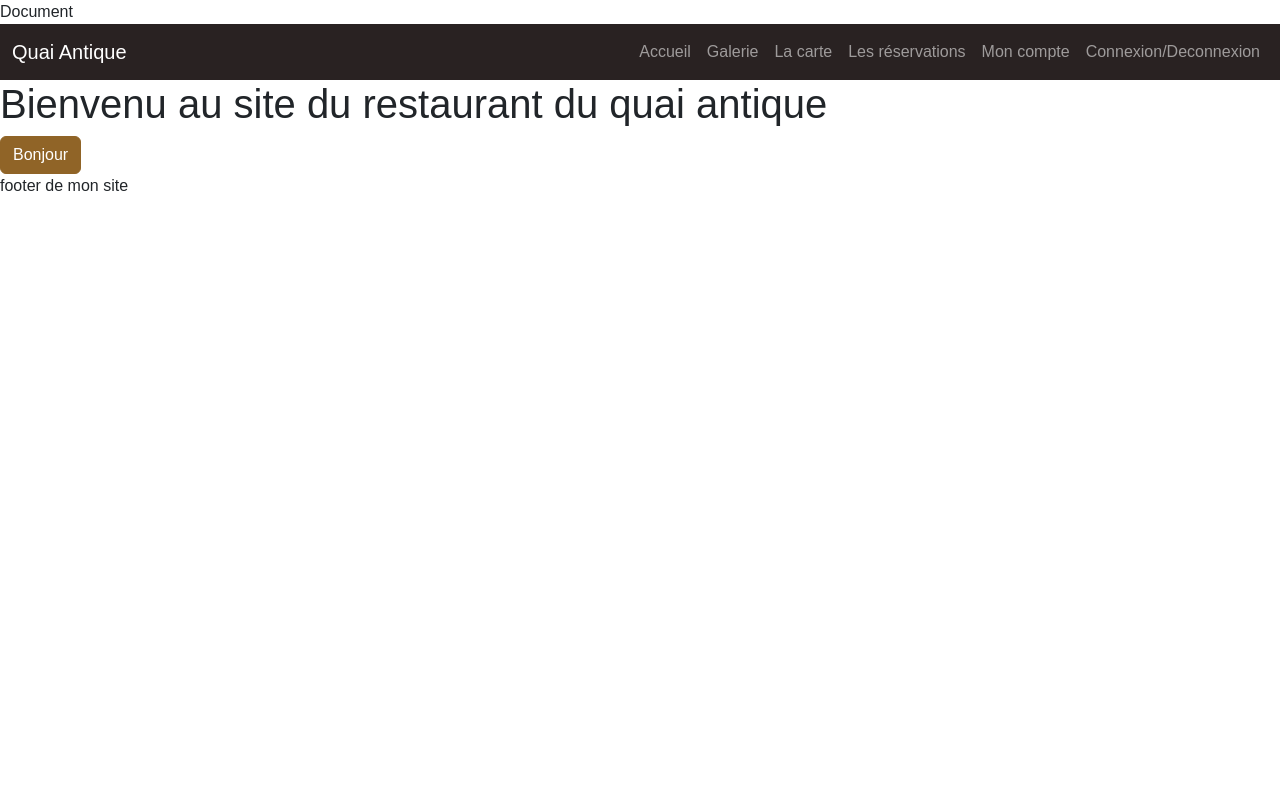
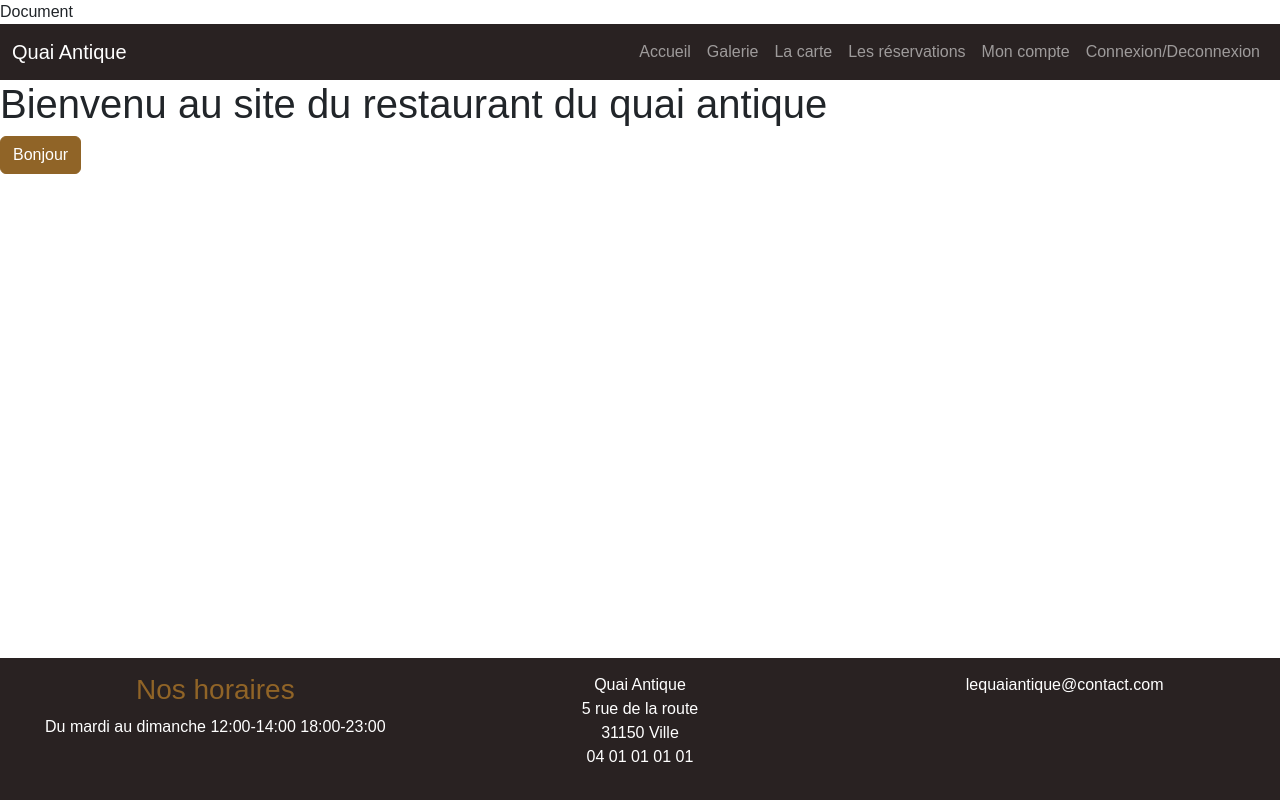
Before and after one commit to estef1994/Qua-antique-restaurant-devoir-Studi, a website with bundled scripts: page index.html in a window 1280 px wide. Built offline with nearby package versions, Linux system fonts and the light colour scheme; files whose address does not match are found by name; a web font is replaced by a local one.

Commit message:
Ajout du footer

```diff
--- a/index.html
+++ b/index.html
@@ -45,8 +45,38 @@
     <main id="main-page">
         <!--Le contenu de la page sera injecte ici-->
     </main>
-    <footer>
-        footer de mon site
+    <footer class="bg-dark text-white text-center footer">
+        <div class="row">
+
+            <div class="col-12 col-lg-4">
+
+                <h3 class="text-primary">Nos horaires</h3>
+
+                <p>Du mardi au dimanche  12:00-14:00  18:00-23:00</p>
+
+            </div>
+
+            <div class="col-6 col-lg-4">
+
+                <p>Quai Antique <br/>
+
+                    5 rue de la route <br/>
+
+                    31150 Ville <br/>
+
+                    04 01 01 01 01 <br/>
+
+                </p>
+
+            </div>
+
+            <div class="col-6 col-lg-4">
+
+                <p>lequaiantique@contact.com</p>
+
+            </div>
+
+        </div>
     </footer>
 
     <script type="module" src="./Router/Routeur.js"></script>
--- a/scss/main.scss
+++ b/scss/main.scss
@@ -1,2 +1,18 @@
 @import url(/node_modules/bootstrap-icons/font/bootstrap-icons.css);
 @import 'custom';
+
+html{
+    position: relative;
+    min-height: 100%;
+}
+
+main{
+    margin-bottom: 142px;
+}
+
+footer.footer{
+    padding: 15px;
+    position: absolute;
+    bottom: 0;
+    width: 100%;
+}
```
Also changed, not shown: scss/main.css, 1 other file.
